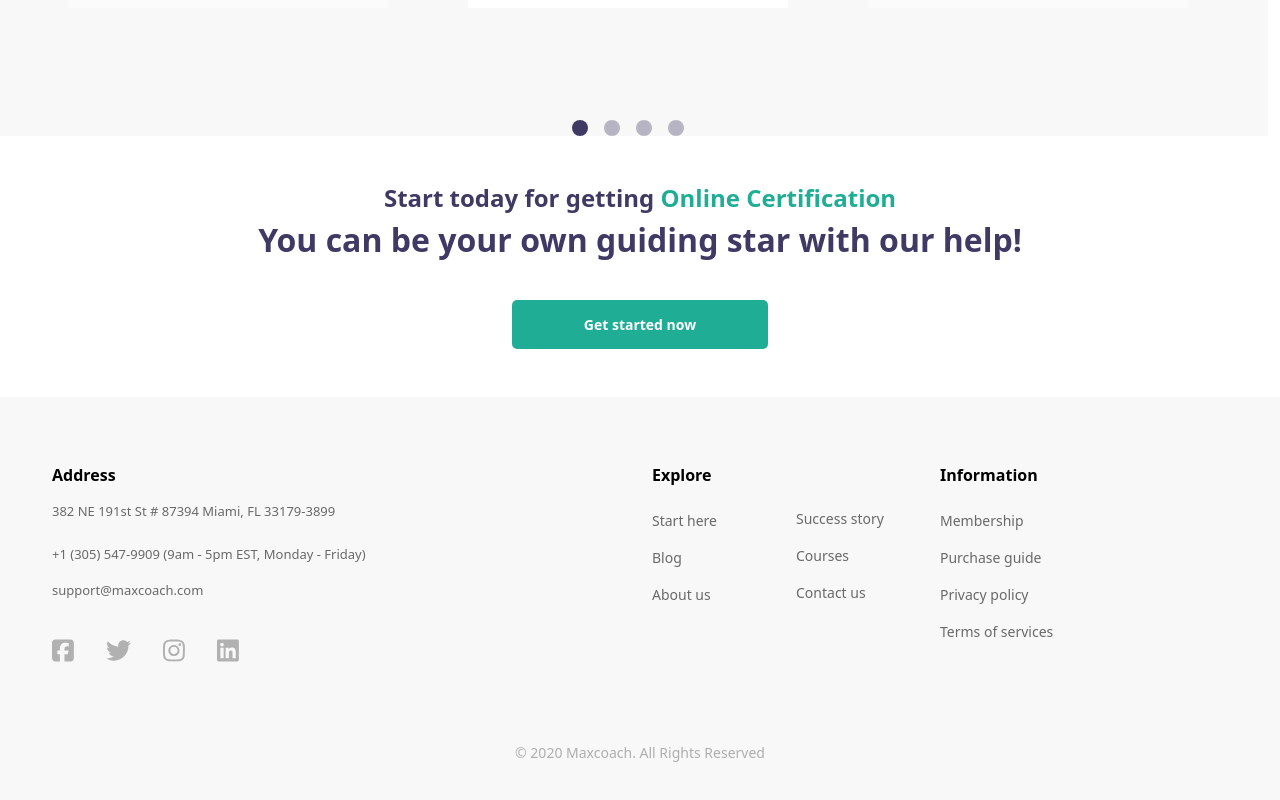
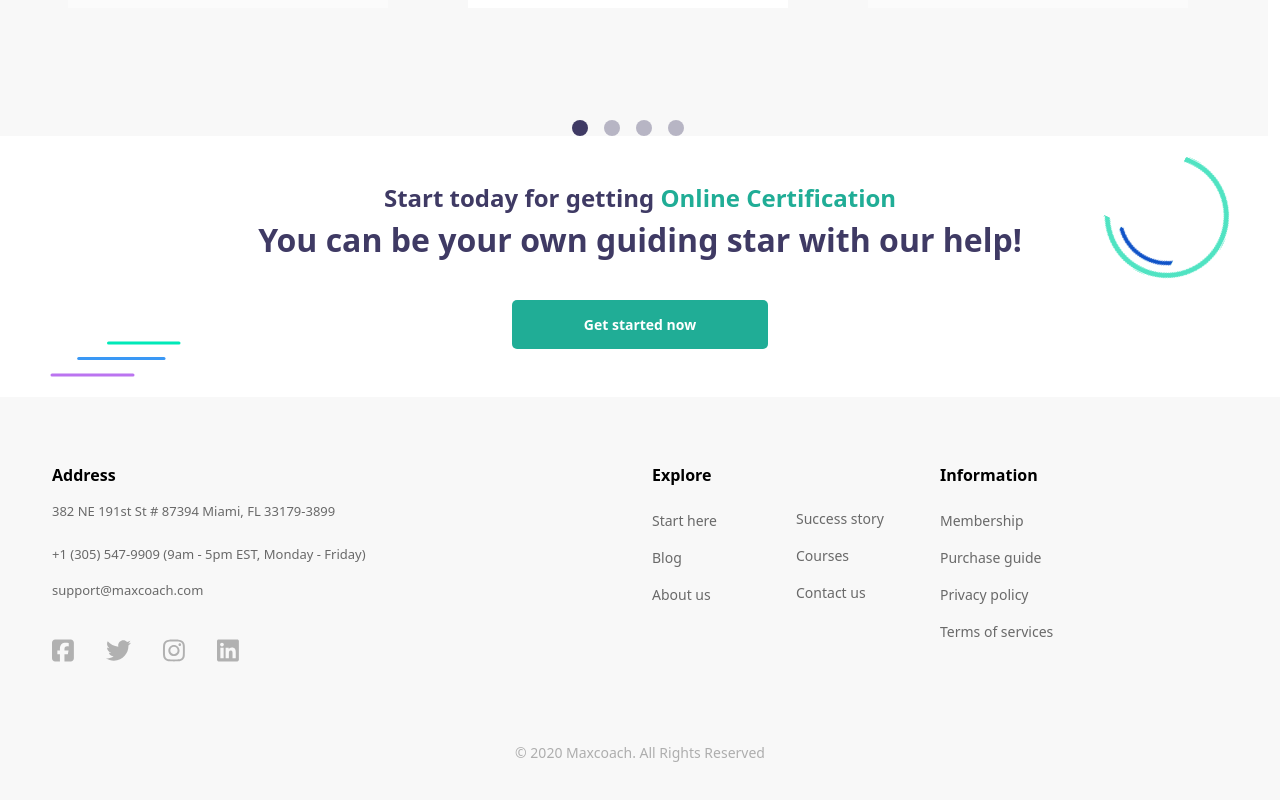
Before and after one commit to GencoMattia/proj-html-vuejs, a Vue app: page / in a window 1280 px wide. Shown: the part 2053-2853 px from the top of the page. Built offline with nearby package versions, Linux system fonts and the light colour scheme.

Commit message:
added shape 1 and 2 img and positioned

```diff
--- a/src/components/MainGetStarted.vue
+++ b/src/components/MainGetStarted.vue
@@ -23,7 +23,11 @@ export default {
             </button>
         </div>
         <div class="background-landscape">
+            <img class="stripes-shape" src="../assets/img/maxcoach-shape-01.png" alt="maxcoach-shape-01">
+            <img class="semicircles-shape" src="../assets/img/maxcoach-shape-02.png" alt="maxcoach-shape-02">
+            <div class="circle-shape">
 
+            </div>
         </div>
     </section>
 </template>
@@ -69,6 +73,18 @@ section {
         right: 0;
         bottom: 0;
         z-index: 1;
+
+        .stripes-shape {
+            position: absolute;
+            left: 10px;
+            bottom: 20px;
+        }
+
+        .semicircles-shape {
+            position: absolute;
+            right: 10px;
+            top: 20px;
+        }
     }
 }
 
```
